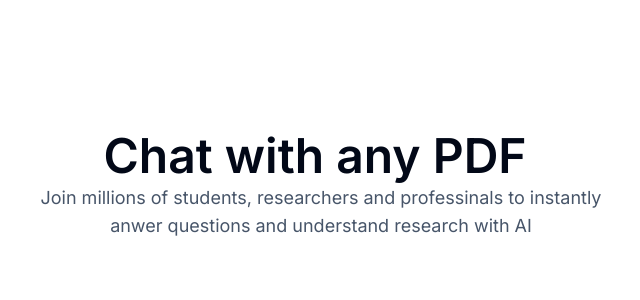
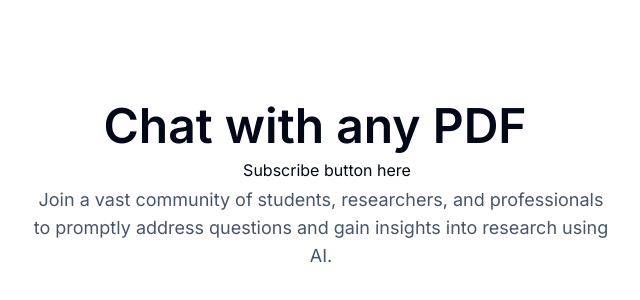
Before and after one commit to dmitridrozdov/chatpdf, a Next.js app: page / in a window 1280 px wide. Shown: the part 214-514 px from the top of the page, without its empty margins (319-959 px from the left). Built offline with nearby package versions, Linux system fonts and the light colour scheme; no server answers.

Commit message:
Update page.tsx

```diff
--- a/src/app/page.tsx
+++ b/src/app/page.tsx
@@ -29,22 +29,22 @@ export default async function Home() {
             <UserButton afterSignOutUrl="/" />
           </div>
 
-          {/* <div className="flex mt-2">
+          <div className="flex mt-2">
             {isAuth && firstChat && (
-              <Link href={`/chat/${firstChat.id}`}>
+              // <Link href={`/chat/${firstChat.id}`}>
+              // <Link href='/'>
                 <Button>
                   Go to Chats <ArrowRight className="ml-2" />
                 </Button>
-              </Link>
+              // </Link>
             )}
             <div className="ml-3">
-              <SubscriptionButton isPro={isPro} />
+              {/* <SubscriptionButton isPro={isPro} /> */} Subscribe button here
             </div>
-          </div> */}
+          </div>
 
           <p className="max-w-xl mt-1 text-lg text-slate-600">
-            Join millions of students, researchers and professinals to instantly
-            anwer questions and understand research with AI
+            Join a vast community of students, researchers, and professionals to promptly address questions and gain insights into research using AI.
           </p>
 
           {/* <div className="w-full mt-4">
```
